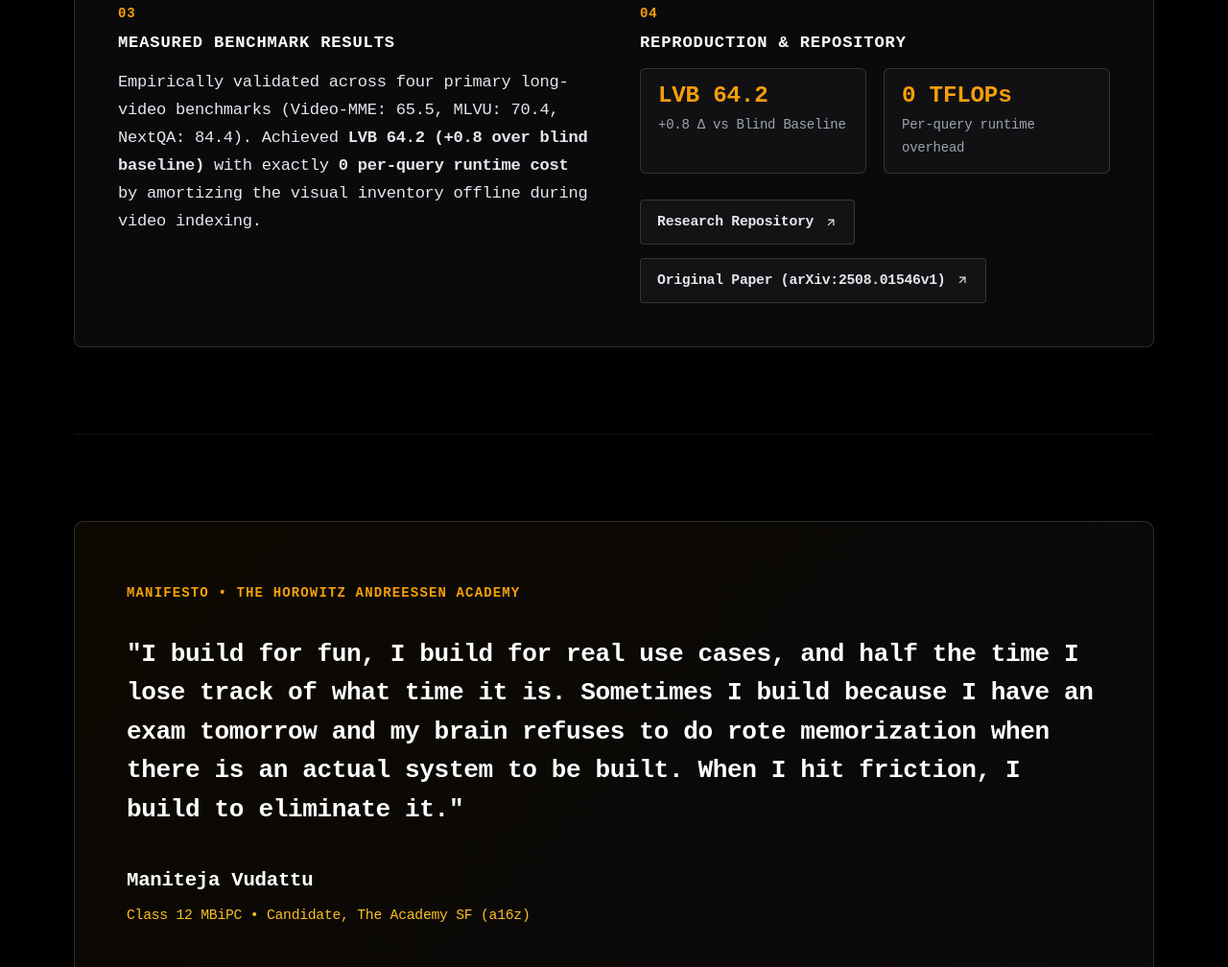
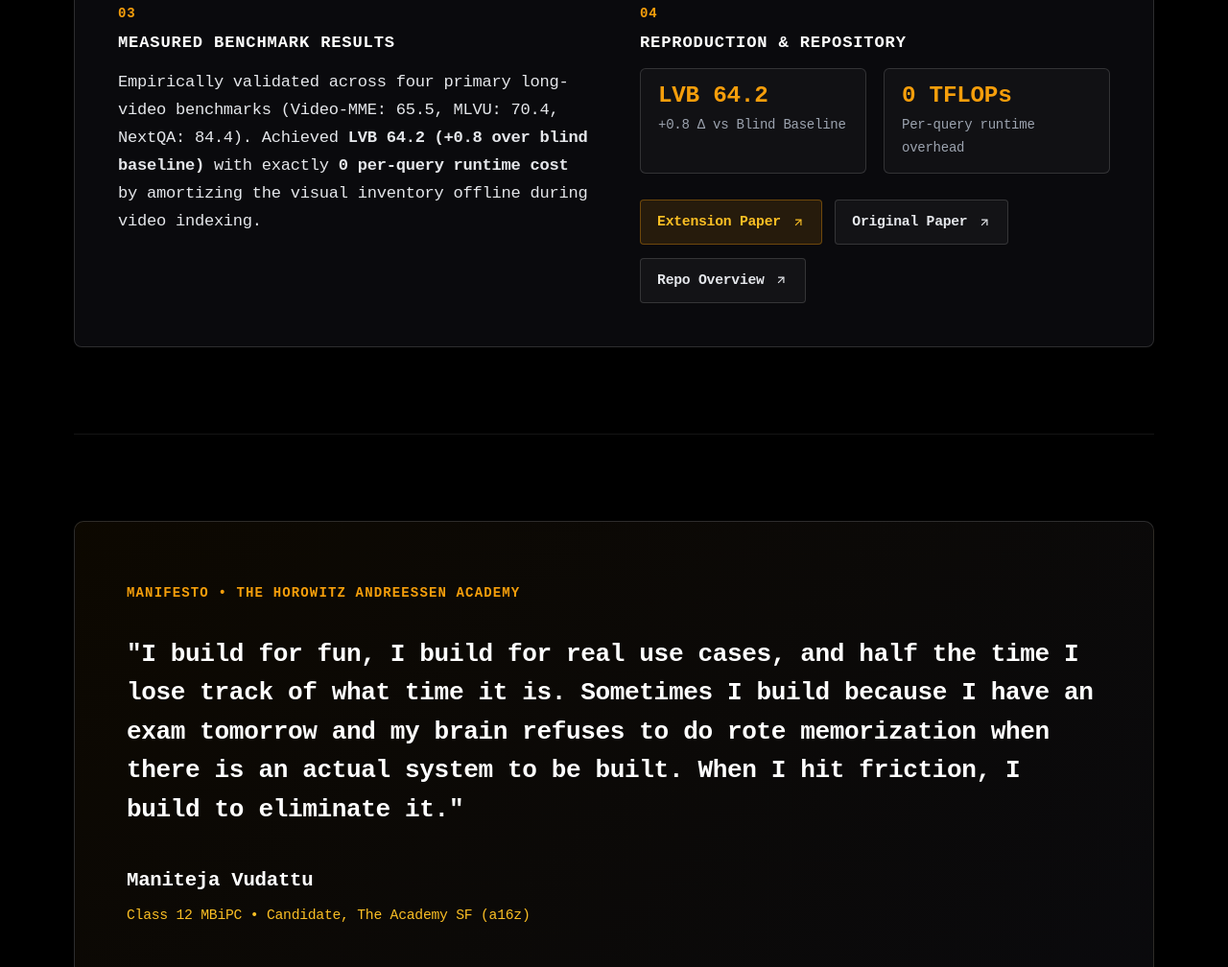
Before and after one commit to Vudattumaniteja/portfolioe, a website built with Vite: page index.html in a window 1280 px wide. Shown: the part 9037-10045 px from the top of the page at 96% size. Built offline with nearby package versions, Linux system fonts and the light colour scheme; a web font is replaced by a local one.

Commit message:
feat: link to dedicated extension paper file and clean overview in e-vrag-grounded repo

```diff
--- a/index.html
+++ b/index.html
@@ -655,12 +655,16 @@
                             </div>
                         </div>
                         <div class="proof-links">
-                            <a href="https://github.com/Vudattumaniteja/e-vrag-grounded" target="_blank" rel="noopener noreferrer" class="code-btn">
-                                <span>Research Repository</span>
+                            <a href="https://github.com/Vudattumaniteja/e-vrag-grounded/blob/main/E-VRAG-Grounded-Extension.md" target="_blank" rel="noopener noreferrer" class="code-btn primary-live-btn">
+                                <span>Extension Paper</span>
                                 <svg width="14" height="14" viewBox="0 0 24 24" fill="none" stroke="currentColor" stroke-width="2"><line x1="7" y1="17" x2="17" y2="7"></line><polyline points="7 7 17 7 17 17"></polyline></svg>
                             </a>
-                            <a href="https://arxiv.org/abs/2508.01546" target="_blank" rel="noopener noreferrer" class="code-btn">
-                                <span>Original Paper (arXiv:2508.01546v1)</span>
+                            <a href="https://github.com/Vudattumaniteja/e-vrag-grounded/blob/main/original_paper_2508.01546v1.md" target="_blank" rel="noopener noreferrer" class="code-btn">
+                                <span>Original Paper</span>
+                                <svg width="14" height="14" viewBox="0 0 24 24" fill="none" stroke="currentColor" stroke-width="2"><line x1="7" y1="17" x2="17" y2="7"></line><polyline points="7 7 17 7 17 17"></polyline></svg>
+                            </a>
+                            <a href="https://github.com/Vudattumaniteja/e-vrag-grounded" target="_blank" rel="noopener noreferrer" class="code-btn">
+                                <span>Repo Overview</span>
                                 <svg width="14" height="14" viewBox="0 0 24 24" fill="none" stroke="currentColor" stroke-width="2"><line x1="7" y1="17" x2="17" y2="7"></line><polyline points="7 7 17 7 17 17"></polyline></svg>
                             </a>
                         </div>
```
